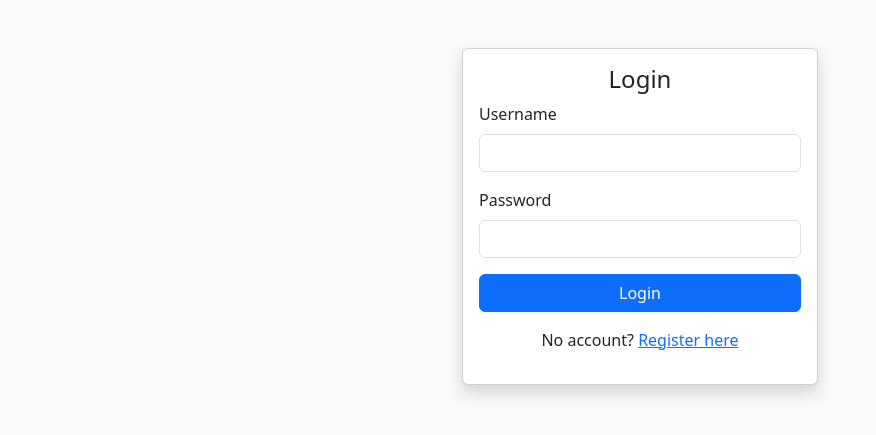
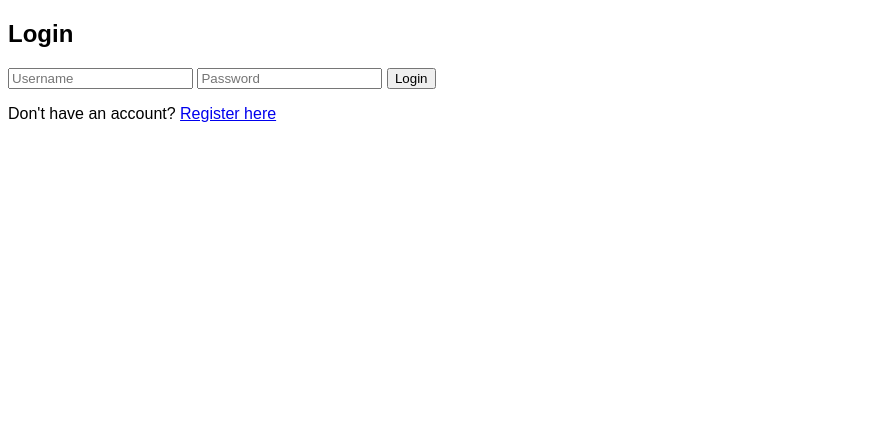
Before and after one commit to saurabhkoshta18/esp32-log-app, a FastAPI app: page / in a window 1280 px wide. Shown: the top 435 px of the page, without its empty margins (0-876 px from the left). Run offline with FastAPI, Linux system fonts and the light colour scheme; parts of the project's set-up code (start-up, migrations or seed data) failed here and were passed over.

Commit message:
Update login.html

```diff
--- a/frontend/templates/login.html
+++ b/frontend/templates/login.html
@@ -1,42 +1,21 @@
 <!DOCTYPE html>
-<html>
+<html lang="en">
 <head>
+    <meta charset="UTF-8">
+    <meta name="viewport" content="width=device-width, initial-scale=1.0">
     <title>Login</title>
-    <link href="https://cdn.jsdelivr.net/npm/bootstrap@5.3.0/dist/css/bootstrap.min.css" rel="stylesheet">
+    <link rel="stylesheet" href="/static/style.css">
 </head>
-<body class="bg-light">
-    <div class="container mt-5">
-        <div class="row justify-content-center">
-            <div class="col-md-4">
-                <div class="card shadow">
-                    <div class="card-body">
-                        <h4 class="card-title text-center">Login</h4>
-
-                        {% if error %}
-                        <div class="alert alert-danger">{{ error }}</div>
-                        {% endif %}
-                        {% if message %}
-                        <div class="alert alert-success">{{ message }}</div>
-                        {% endif %}
-
-                        <form method="post" action="/login">
-                            <div class="mb-3">
-                                <label class="form-label">Username</label>
-                                <input type="text" name="username" class="form-control" required>
-                            </div>
-                            <div class="mb-3">
-                                <label class="form-label">Password</label>
-                                <input type="password" name="password" class="form-control" required>
-                            </div>
-                            <div class="d-grid">
-                                <button class="btn btn-primary">Login</button>
-                            </div>
-                        </form>
-                        <p class="mt-3 text-center">No account? <a href="/register">Register here</a></p>
-                    </div>
-                </div>
-            </div>
-        </div>
+<body>
+    <div class="container">
+        <form action="/login" method="post">
+            <h2>Login</h2>
+            <input type="text" name="username" placeholder="Username" required>
+            <input type="password" name="password" placeholder="Password" required>
+            <button type="submit">Login</button>
+            {{ error | safe }}
+        </form>
+        <p>Don't have an account? <a href="/register">Register here</a></p>
     </div>
 </body>
 </html>
```
